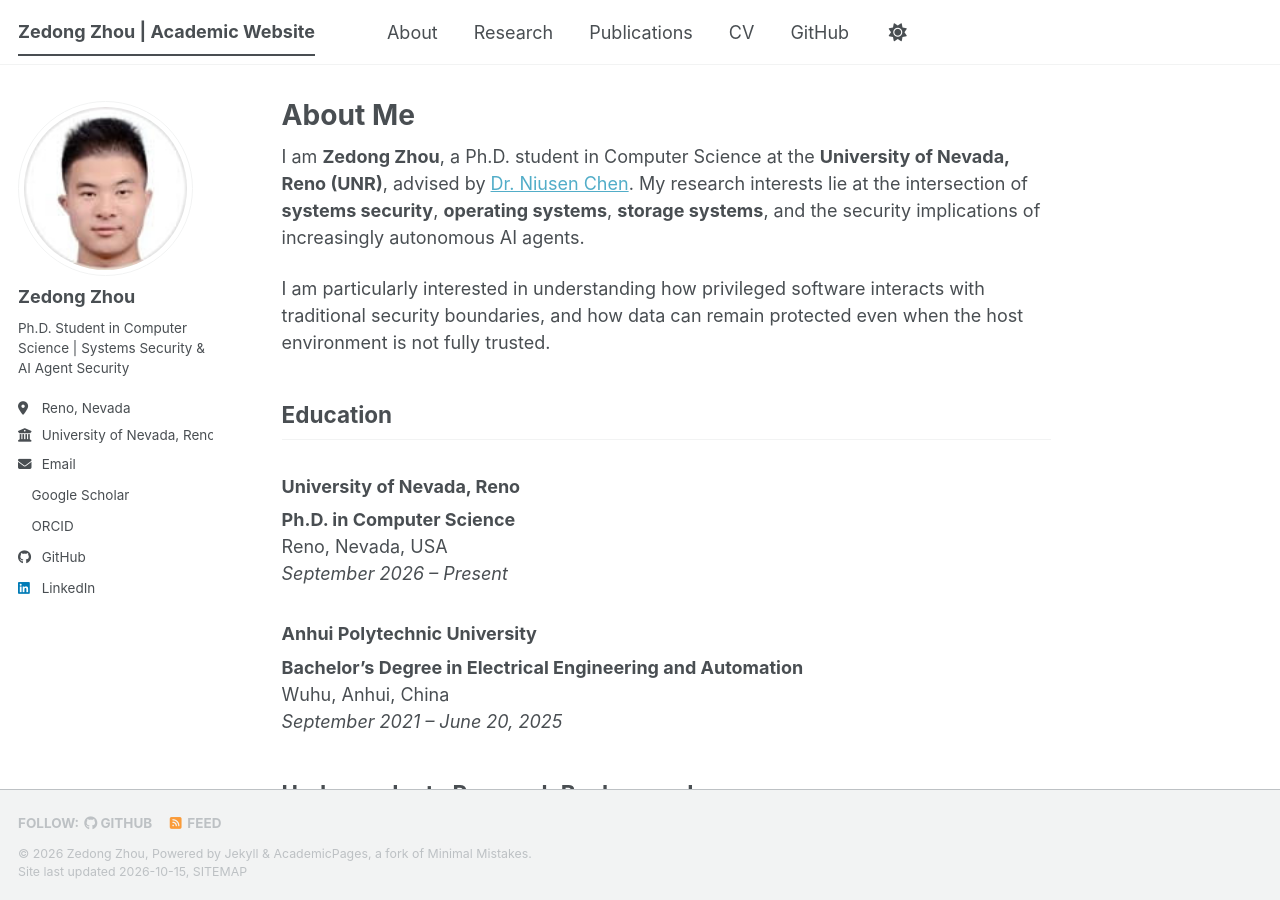
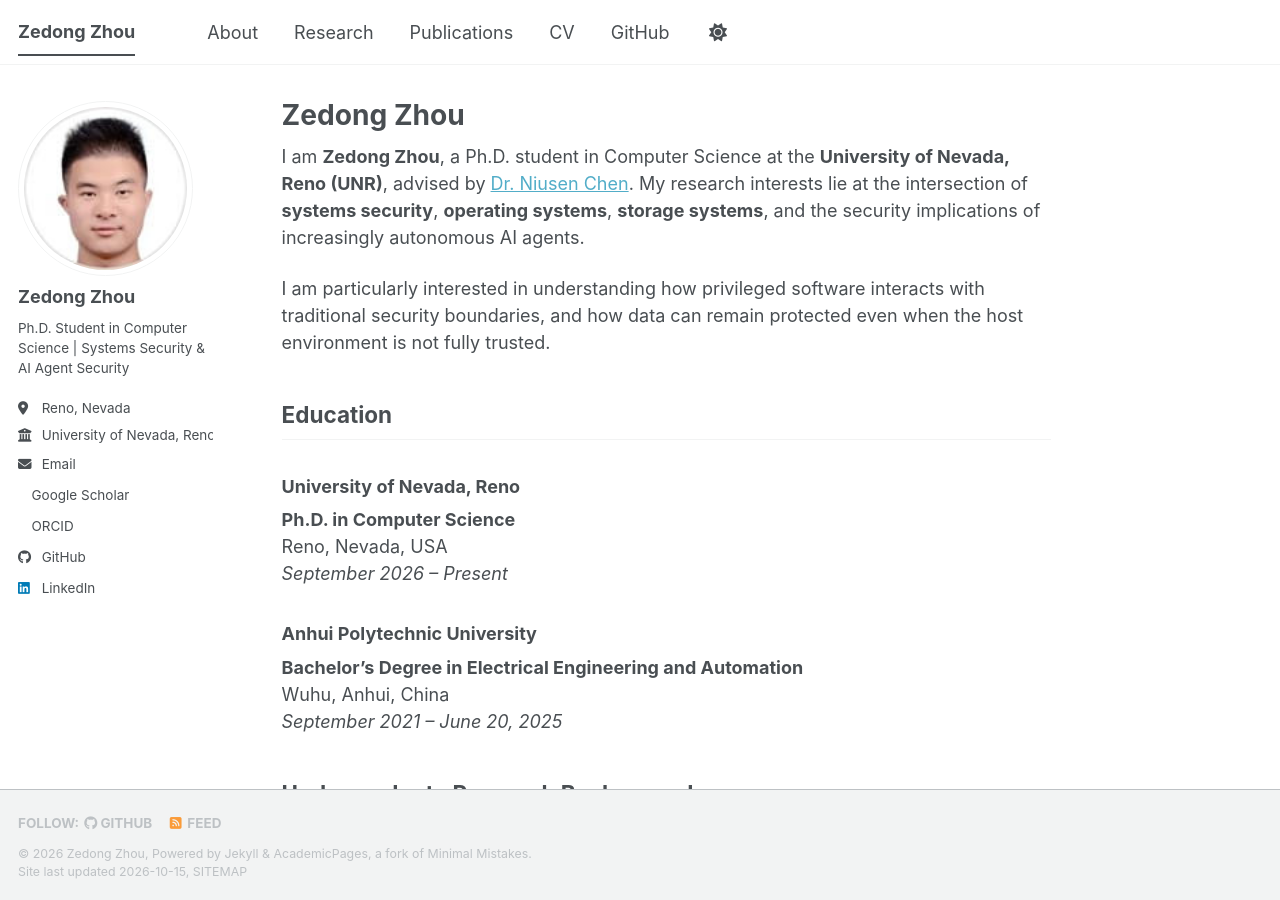
Before and after one commit to 2350082187zhou-ux/2350082187zhou-ux.github.io, a Jekyll site: the page built from _pages/about.md, in a window 1280 px wide and 900 px high. Built offline with Jekyll 4.4.1, drawn with Linux system fonts in a browser that asks for light colours; a style sheet for code colours, icons or effects is not loaded.

Commit message:
Brand academic website and homepage as Zedong Zhou

```diff
--- a/_config.yml
+++ b/_config.yml
@@ -9,7 +9,7 @@
 # Basic Site Settings
 locale                   : "en-US"
 site_theme               : "default" # The available themes options are "default", "air", "sunrise", "mint", "dirt" and "contrast"
-title                    : "Zedong Zhou | Academic Website"
+title                    : "Zedong Zhou"
 title_separator          : "-"
 name                     : &name "Zedong Zhou"
 description              : &description "Academic website of Zedong Zhou, Ph.D. student in Computer Science at the University of Nevada, Reno, focused on systems and AI agent security."
--- a/_includes/seo.html
+++ b/_includes/seo.html
@@ -7,7 +7,11 @@
 {% assign seo_url = seo_url | default: site.github.url %}
 
 {% if page.title %}
-  {% assign seo_title = page.title | append: " " | append: site.title_separator | append: " " | append: site.title %}
+  {% if page.title == site.title %}
+    {% assign seo_title = site.title %}
+  {% else %}
+    {% assign seo_title = page.title | append: " " | append: site.title_separator | append: " " | append: site.title %}
+  {% endif %}
 {% endif %}
 
 {% if seo_title %}
--- a/_pages/about.md
+++ b/_pages/about.md
@@ -1,6 +1,6 @@
 ---
 permalink: /
-title: "About Me"
+title: "Zedong Zhou"
 author_profile: true
 redirect_from:
   - /about/
```
